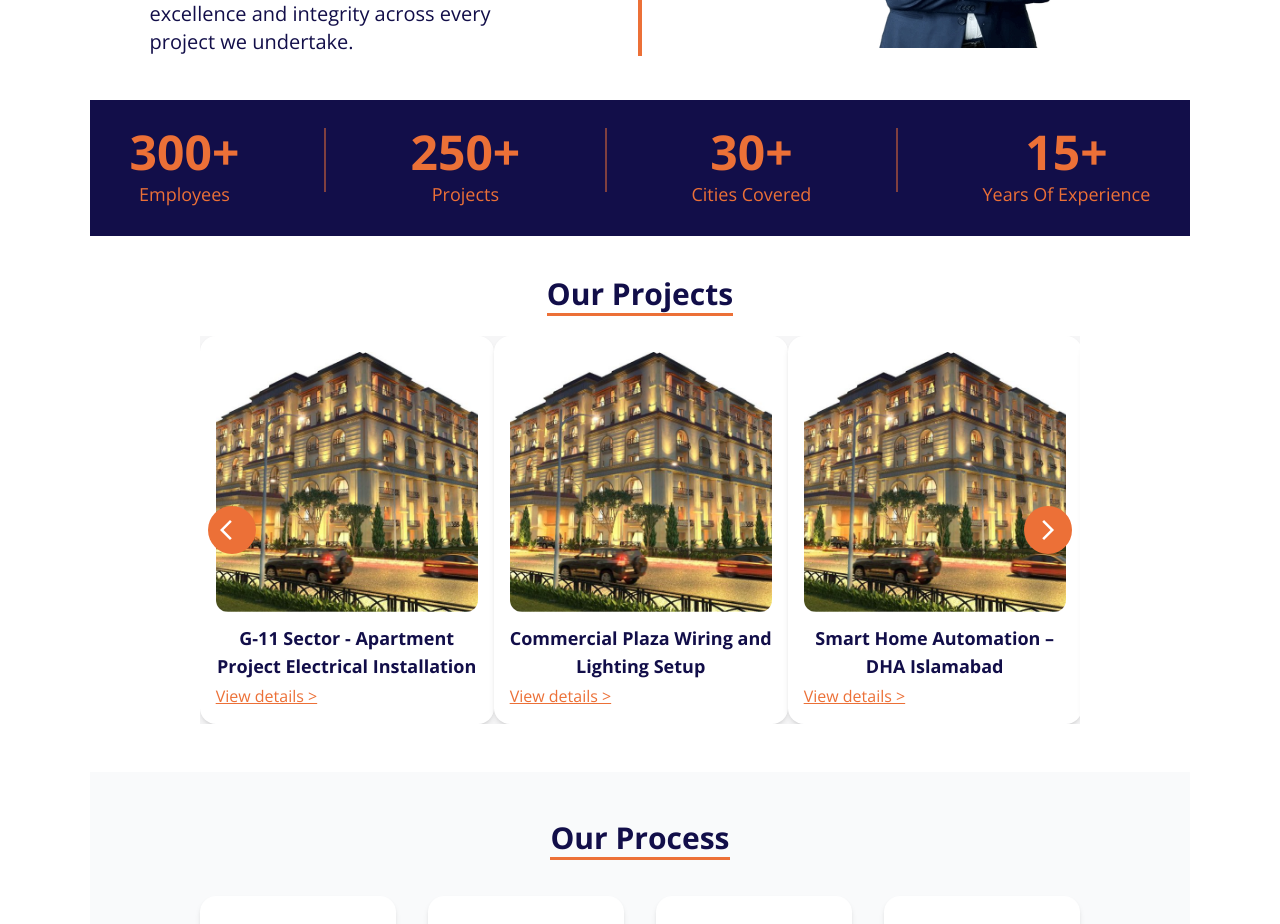
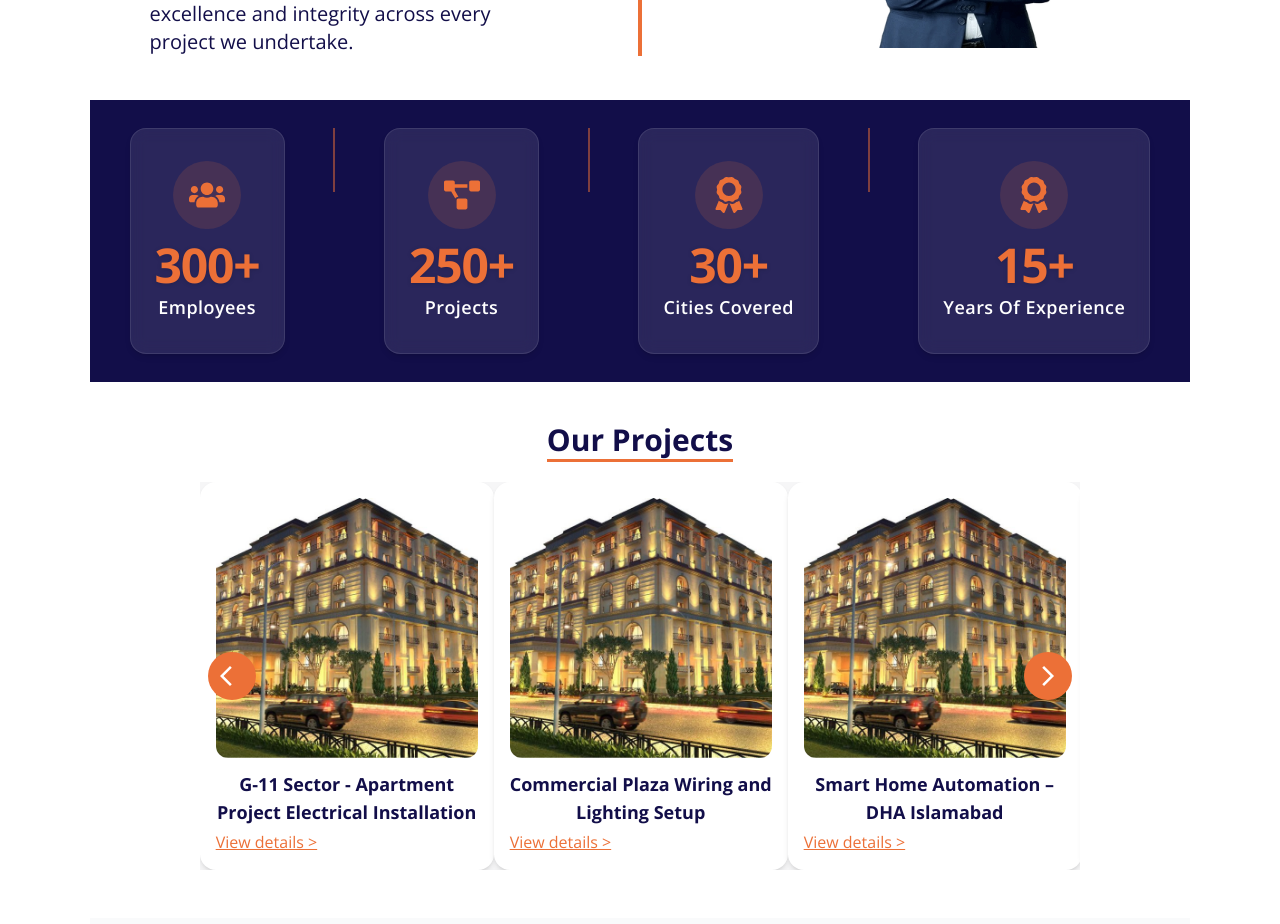
Before and after one commit to muhammad-aman-dev/electrical-company-website-project, a Next.js app: page / in a window 1280 px wide. Shown: the part 1000-1924 px from the top of the page. Built offline with nearby package versions, Linux system fonts and the light colour scheme.

Commit message:
Update StatCounter.js

```diff
--- a/components/StatCounter.js
+++ b/components/StatCounter.js
@@ -2,6 +2,7 @@
 import { useEffect, useState } from "react";
 import { useInView } from "react-intersection-observer";
 import { motion } from "framer-motion";
+import { FaUsers, FaCity, FaProjectDiagram, FaAward } from "react-icons/fa"; // 👈 react-icons
 
 export default function StatCounter({ target = 1000, duration = 2, label }) {
   const [count, setCount] = useState(0);
@@ -21,21 +22,41 @@ export default function StatCounter({ target = 1000, duration = 2, label }) {
         setCount(Math.ceil(start));
       }
     }, 16);
-
     return () => clearInterval(timer);
   }, [inView, target, duration]);
+
+  // Map icon based on label
+  const getIcon = () => {
+    const lower = label?.toLowerCase() || "";
+    if (lower.includes("employee")) return <FaUsers className="text-[#ec7037]" size={36} />;
+    if (lower.includes("project")) return <FaProjectDiagram className="text-[#ec7037]" size={36} />;
+    if (lower.includes("city")) return <FaCity className="text-[#ec7037]" size={36} />;
+    if (lower.includes("year")) return <FaAward className="text-[#ec7037]" size={36} />;
+    return <FaAward className="text-[#ec7037]" size={36} />;
+  };
 
   return (
     <motion.div
       ref={ref}
       initial={{ opacity: 0, y: 20 }}
       animate={inView ? { opacity: 1, y: 0 } : {}}
-      whileHover={{ scale: 1.05, y: -5 }}
-      transition={{ duration: 0.6 }}
-      className="flex flex-col items-center text-[#ec7037]"
+      whileHover={{
+        scale: 1.08,
+        y: -8,
+        boxShadow: "0px 8px 20px rgba(236, 112, 55, 0.3)",
+      }}
+      transition={{ duration: 0.4, ease: "easeOut" }}
+      className="flex flex-col items-center justify-center text-center bg-white/10 rounded-2xl px-6 py-8 shadow-md hover:shadow-xl transition-all duration-300 border border-white/10 backdrop-blur-sm"
     >
-      <span className="text-5xl font-bold ">{count.toLocaleString()}+</span>
-      {label && <span className="text-lg mt-1">{label}</span>}
+      <div className="bg-[#ec7037]/15 p-4 rounded-full mb-3">{getIcon()}</div>
+      <span className="text-5xl font-extrabold text-[#ec7037] drop-shadow-sm tracking-tight">
+        {count.toLocaleString()}+
+      </span>
+      {label && (
+        <span className="text-lg font-semibold text-white mt-1 tracking-wide">
+          {label}
+        </span>
+      )}
     </motion.div>
   );
 }
```
